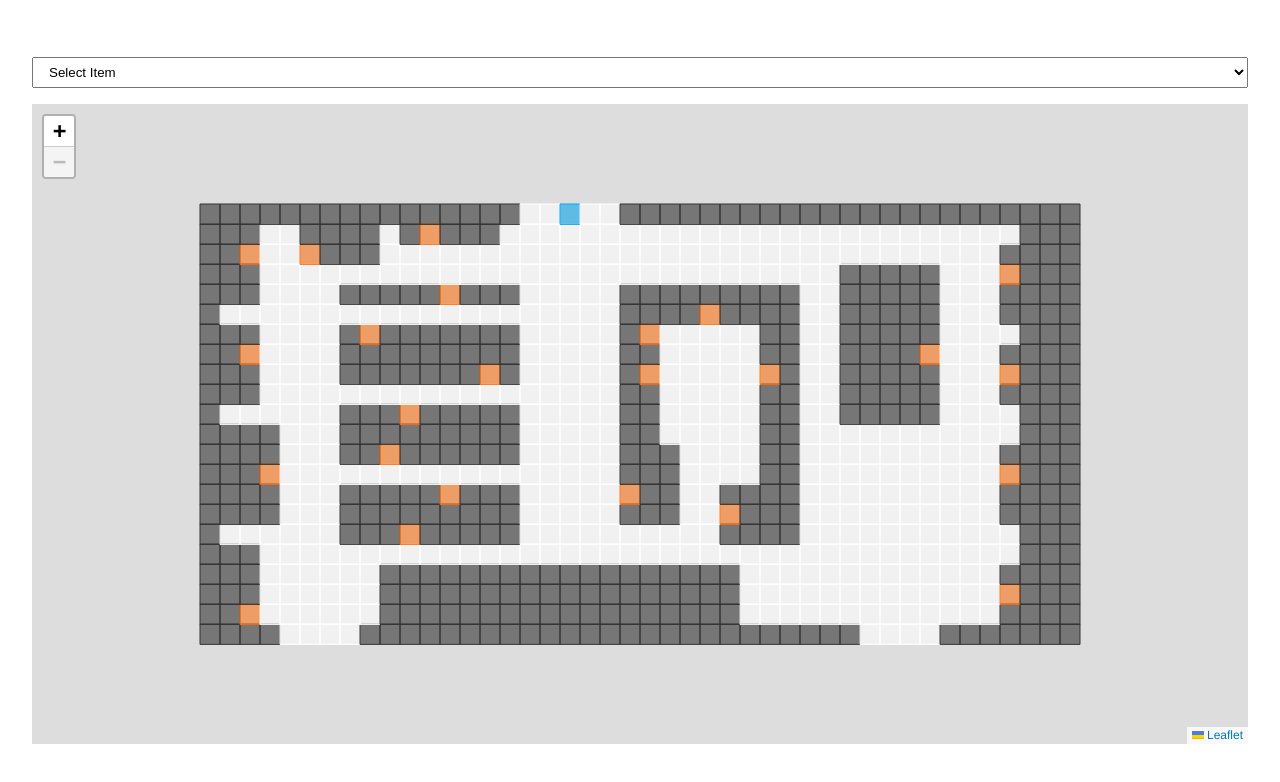
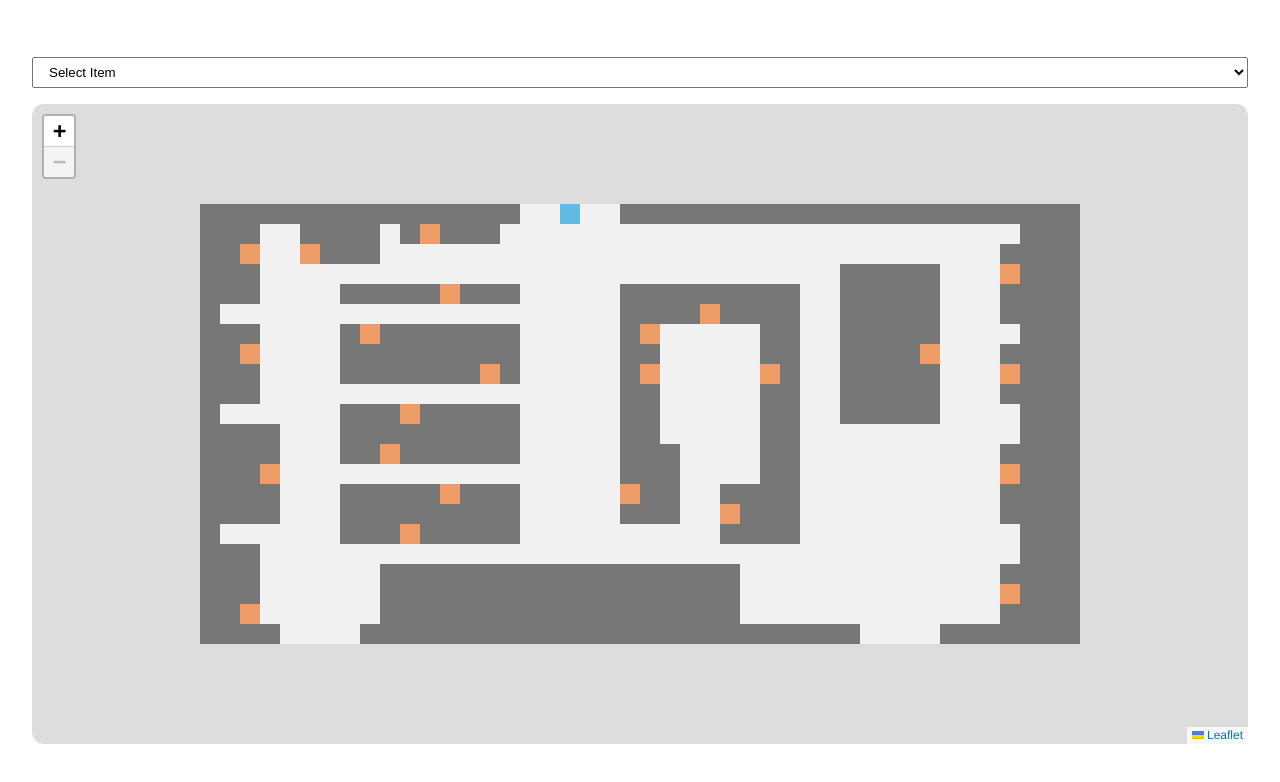
Before and after one commit to rishikumar-effi/factory-navigation, a React (Vite) app: page / in a window 1280 px wide. Shown: the top 782 px of the page. Built offline with nearby package versions, Linux system fonts and the light colour scheme.

Commit message:
Changed for of intiailGrid

```diff
--- a/src/App.css
+++ b/src/App.css
@@ -6,38 +6,7 @@
   text-align: center;
 }
 
-.logo {
-  height: 6em;
-  padding: 1.5em;
-  will-change: filter;
-  transition: filter 300ms;
+.leaflet-interactive{
+  stroke-width: 0;
+  stroke: transparent;
 }
-.logo:hover {
-  filter: drop-shadow(0 0 2em #646cffaa);
-}
-.logo.react:hover {
-  filter: drop-shadow(0 0 2em #61dafbaa);
-}
-
-@keyframes logo-spin {
-  from {
-    transform: rotate(0deg);
-  }
-  to {
-    transform: rotate(360deg);
-  }
-}
-
-@media (prefers-reduced-motion: no-preference) {
-  a:nth-of-type(2) .logo {
-    animation: logo-spin infinite 20s linear;
-  }
-}
-
-.card {
-  padding: 2em;
-}
-
-.read-the-docs {
-  color: #888;
-}
--- a/src/StorePathFinder.jsx
+++ b/src/StorePathFinder.jsx
@@ -13,8 +13,8 @@ const GridLayer = ({ grid, startPos, paths, itemsDatabase, onCellClick }) => {
         row.map((cell, y) => {
           const isStart = startPos.x === x && startPos.y === y;
           const isPath = paths.some((p) => p.x === x && p.y === y);
-          const isItem = Object.values(itemsDatabase).some(
-            (i) => i.coOrds.x === x && i.coOrds.y === y
+          const isItem = itemsDatabase.some(
+            ({ coOrds }) => coOrds.x === x && coOrds.y === y
           );
 
           let color = "#fff";
@@ -51,12 +51,12 @@ const StorePathfinderMap = () => {
       1, 1, 1, 1, 1, 1, 1, 1, 0, 0, 0, 0, 1, 1, 1, 1, 1, 1, 1,
     ],
     [
-      1, 1, 2, 0, 0, 0, 0, 0, 0, 1, 1, 1, 1, 1, 1, 1, 1, 1, 1, 1, 1, 1, 1, 1, 1,
+      1, 1, 101, 0, 0, 0, 0, 0, 0, 1, 1, 1, 1, 1, 1, 1, 1, 1, 1, 1, 1, 1, 1, 1, 1,
       1, 1, 0, 0, 0, 0, 0, 0, 0, 0, 0, 0, 0, 0, 0, 1, 1, 1, 1,
     ],
     [
       1, 1, 1, 0, 0, 0, 0, 0, 0, 1, 1, 1, 1, 1, 1, 1, 1, 1, 1, 1, 1, 1, 1, 1, 1,
-      1, 1, 0, 0, 0, 0, 0, 0, 0, 0, 0, 0, 0, 0, 0, 2, 1, 1, 1,
+      1, 1, 0, 0, 0, 0, 0, 0, 0, 0, 0, 0, 0, 0, 0, 124, 1, 1, 1,
     ],
     [
       1, 1, 1, 0, 0, 0, 0, 0, 0, 1, 1, 1, 1, 1, 1, 1, 1, 1, 1, 1, 1, 1, 1, 1, 1,
@@ -67,23 +67,23 @@ const StorePathfinderMap = () => {
       0, 0, 0, 0, 0, 0, 0, 0, 0, 0, 0, 0, 0, 0, 0, 0, 1, 1, 1,
     ],
     [
-      1, 0, 0, 0, 0, 0, 0, 1, 1, 1, 2, 1, 1, 1, 1, 1, 0, 0, 0, 0, 0, 0, 0, 0, 0,
+      1, 0, 0, 0, 0, 0, 0, 1, 1, 1, 115, 1, 1, 1, 1, 1, 0, 0, 0, 0, 0, 0, 0, 0, 0,
       0, 1, 1, 1, 1, 0, 0, 0, 0, 0, 0, 0, 0, 0, 0, 0, 1, 1, 1,
     ],
     [
       1, 1, 1, 1, 0, 0, 0, 1, 1, 1, 1, 1, 1, 1, 1, 1, 0, 0, 0, 0, 0, 1, 1, 1, 0,
-      0, 2, 1, 1, 1, 0, 0, 0, 0, 0, 0, 0, 0, 0, 0, 1, 1, 1, 1,
+      0, 119, 1, 1, 1, 0, 0, 0, 0, 0, 0, 0, 0, 0, 0, 1, 1, 1, 1,
     ],
     [
-      1, 1, 1, 1, 0, 0, 0, 1, 1, 1, 1, 1, 2, 1, 1, 1, 0, 0, 0, 0, 0, 2, 1, 1, 0,
+      1, 1, 1, 1, 0, 0, 0, 1, 1, 1, 1, 1, 112, 1, 1, 1, 0, 0, 0, 0, 0, 113, 1, 1, 0,
       0, 1, 1, 1, 1, 0, 0, 0, 0, 0, 0, 0, 0, 0, 0, 1, 1, 1, 1,
     ],
     [
-      1, 1, 1, 2, 0, 0, 0, 0, 0, 0, 0, 0, 0, 0, 0, 0, 0, 0, 0, 0, 0, 1, 1, 1, 0,
-      0, 0, 0, 1, 1, 0, 0, 0, 0, 0, 0, 0, 0, 0, 0, 2, 1, 1, 1,
+      1, 1, 1, 102, 0, 0, 0, 0, 0, 0, 0, 0, 0, 0, 0, 0, 0, 0, 0, 0, 0, 1, 1, 1, 0,
+      0, 0, 0, 1, 1, 0, 0, 0, 0, 0, 0, 0, 0, 0, 0, 123, 1, 1, 1,
     ],
     [
-      1, 1, 1, 1, 0, 0, 0, 1, 1, 2, 1, 1, 1, 1, 1, 1, 0, 0, 0, 0, 0, 1, 1, 1, 0,
+      1, 1, 1, 1, 0, 0, 0, 1, 1, 111, 1, 1, 1, 1, 1, 1, 0, 0, 0, 0, 0, 1, 1, 1, 0,
       0, 0, 0, 1, 1, 0, 0, 0, 0, 0, 0, 0, 0, 0, 0, 1, 1, 1, 1,
     ],
     [
@@ -91,7 +91,7 @@ const StorePathfinderMap = () => {
       0, 0, 0, 1, 1, 0, 0, 0, 0, 0, 0, 0, 0, 0, 0, 0, 1, 1, 1,
     ],
     [
-      1, 0, 0, 0, 0, 0, 0, 1, 1, 1, 2, 1, 1, 1, 1, 1, 0, 0, 0, 0, 0, 1, 1, 0, 0,
+      1, 0, 0, 0, 0, 0, 0, 1, 1, 1, 110, 1, 1, 1, 1, 1, 0, 0, 0, 0, 0, 1, 1, 0, 0,
       0, 0, 0, 1, 1, 0, 0, 1, 1, 1, 1, 1, 0, 0, 0, 0, 1, 1, 1,
     ],
     [
@@ -99,35 +99,35 @@ const StorePathfinderMap = () => {
       0, 0, 0, 1, 1, 0, 0, 1, 1, 1, 1, 1, 0, 0, 0, 1, 1, 1, 1,
     ],
     [
-      1, 1, 1, 0, 0, 0, 0, 1, 1, 1, 1, 1, 1, 1, 2, 1, 0, 0, 0, 0, 0, 1, 2, 0, 0,
-      0, 0, 0, 2, 1, 0, 0, 1, 1, 1, 1, 1, 0, 0, 0, 2, 1, 1, 1,
+      1, 1, 1, 0, 0, 0, 0, 1, 1, 1, 1, 1, 1, 1, 109, 1, 0, 0, 0, 0, 0, 1, 114, 0, 0,
+      0, 0, 0, 118, 1, 0, 0, 1, 1, 1, 1, 1, 0, 0, 0, 122, 1, 1, 1,
     ],
     [
-      1, 1, 2, 0, 0, 0, 0, 1, 1, 1, 1, 1, 1, 1, 1, 1, 0, 0, 0, 0, 0, 1, 1, 0, 0,
-      0, 0, 0, 1, 1, 0, 0, 1, 1, 1, 1, 2, 0, 0, 0, 1, 1, 1, 1,
+      1, 1, 103, 0, 0, 0, 0, 1, 1, 1, 1, 1, 1, 1, 1, 1, 0, 0, 0, 0, 0, 1, 1, 0, 0,
+      0, 0, 0, 1, 1, 0, 0, 1, 1, 1, 1, 120, 0, 0, 0, 1, 1, 1, 1,
     ],
     [
-      1, 1, 1, 0, 0, 0, 0, 1, 2, 1, 1, 1, 1, 1, 1, 1, 0, 0, 0, 0, 0, 1, 2, 0, 0,
+      1, 1, 1, 0, 0, 0, 0, 1, 108, 1, 1, 1, 1, 1, 1, 1, 0, 0, 0, 0, 0, 1, 116, 0, 0,
       0, 0, 0, 1, 1, 0, 0, 1, 1, 1, 1, 1, 0, 0, 0, 0, 1, 1, 1,
     ],
     [
       1, 0, 0, 0, 0, 0, 0, 0, 0, 0, 0, 0, 0, 0, 0, 0, 0, 0, 0, 0, 0, 1, 1, 1, 1,
-      2, 1, 1, 1, 1, 0, 0, 1, 1, 1, 1, 1, 0, 0, 0, 1, 1, 1, 1,
+      117, 1, 1, 1, 1, 0, 0, 1, 1, 1, 1, 1, 0, 0, 0, 1, 1, 1, 1,
     ],
     [
-      1, 1, 1, 0, 0, 0, 0, 1, 1, 1, 1, 1, 2, 1, 1, 1, 0, 0, 0, 0, 0, 1, 1, 1, 1,
+      1, 1, 1, 0, 0, 0, 0, 1, 1, 1, 1, 1, 107, 1, 1, 1, 0, 0, 0, 0, 0, 1, 1, 1, 1,
       1, 1, 1, 1, 1, 0, 0, 1, 1, 1, 1, 1, 0, 0, 0, 1, 1, 1, 1,
     ],
     [
       1, 1, 1, 0, 0, 0, 0, 0, 0, 0, 0, 0, 0, 0, 0, 0, 0, 0, 0, 0, 0, 0, 0, 0, 0,
-      0, 0, 0, 0, 0, 0, 0, 1, 1, 1, 1, 1, 0, 0, 0, 2, 1, 1, 1,
+      0, 0, 0, 0, 0, 0, 0, 1, 1, 1, 1, 1, 0, 0, 0, 121, 1, 1, 1,
     ],
     [
-      1, 1, 2, 0, 0, 2, 1, 1, 1, 0, 0, 0, 0, 0, 0, 0, 0, 0, 0, 0, 0, 0, 0, 0, 0,
+      1, 1, 104, 0, 0, 105, 1, 1, 1, 0, 0, 0, 0, 0, 0, 0, 0, 0, 0, 0, 0, 0, 0, 0, 0,
       0, 0, 0, 0, 0, 0, 0, 0, 0, 0, 0, 0, 0, 0, 0, 1, 1, 1, 1,
     ],
     [
-      1, 1, 1, 0, 0, 1, 1, 1, 1, 0, 1, 2, 1, 1, 1, 0, 0, 0, 0, 0, 0, 0, 0, 0, 0,
+      1, 1, 1, 0, 0, 1, 1, 1, 1, 0, 1, 106, 1, 1, 1, 0, 0, 0, 0, 0, 0, 0, 0, 0, 0,
       0, 0, 0, 0, 0, 0, 0, 0, 0, 0, 0, 0, 0, 0, 0, 0, 1, 1, 1,
     ],
     [
@@ -135,33 +135,35 @@ const StorePathfinderMap = () => {
       1, 1, 1, 1, 1, 1, 1, 1, 1, 1, 1, 1, 1, 1, 1, 1, 1, 1, 1,
     ],
   ];
+
   const [grid] = useState(initialGrid);
-  const itemsDatabase = {
-    1: { productName: "Beer", coOrds: { x: 1, y: 2 } },
-    2: { productName: "Frozen Goods", coOrds: { x: 8, y: 3 } },
-    3: { productName: "Ice", coOrds: { x: 14, y: 2 } },
-    4: { productName: "Household", coOrds: { x: 19, y: 2 } },
-    5: { productName: "ATM", coOrds: { x: 19, y: 5 } },
-    6: { productName: "Lotto", coOrds: { x: 20, y: 11 } },
-    7: { productName: "Seasonal", coOrds: { x: 17, y: 12 } },
-    8: { productName: "Medical/Health", coOrds: { x: 15, y: 8 } },
-    9: { productName: "Candy", coOrds: { x: 13, y: 14 } },
-    10: { productName: "Jerky & Nuts", coOrds: { x: 11, y: 10 } },
-    11: { productName: "Chips", coOrds: { x: 9, y: 9 } },
-    12: { productName: "Breakfast", coOrds: { x: 7, y: 12 } },
-    13: { productName: "Dry Goods", coOrds: { x: 7, y: 21 } },
-    14: { productName: "Specials", coOrds: { x: 13, y: 22 } },
-    15: { productName: "Roller Grill", coOrds: { x: 5, y: 10 } },
-    16: { productName: "POS", coOrds: { x: 15, y: 22 } },
-    17: { productName: "Hot Food", coOrds: { x: 16, y: 25 } },
-    18: { productName: "Magazines", coOrds: { x: 13, y: 28 } },
-    19: { productName: "Automotive", coOrds: { x: 6, y: 26 } },
-    20: { productName: "Tobacco Products", coOrds: { x: 14, y: 36 } },
-    21: { productName: "Condiments", coOrds: { x: 18, y: 40 } },
-    22: { productName: "Coffee Bar", coOrds: { x: 13, y: 40 } },
-    23: { productName: "Frozen Beverages", coOrds: { x: 8, y: 40 } },
-    24: { productName: "Soft Drinks", coOrds: { x: 2, y: 40 } },
-  };
+  const itemsDatabase = [
+    { productId: 101, productName: "Beer", coOrds: { x: 1, y: 2 } },
+    { productId: 102, productName: "Frozen Goods", coOrds: { x: 8, y: 3 } },
+    { productId: 103, productName: "Ice", coOrds: { x: 14, y: 2 } },
+    { productId: 104, productName: "Household", coOrds: { x: 19, y: 2 } },
+    { productId: 105, productName: "ATM", coOrds: { x: 19, y: 5 } },
+    { productId: 106, productName: "Lotto", coOrds: { x: 20, y: 11 } },
+    { productId: 107, productName: "Seasonal", coOrds: { x: 17, y: 12 } },
+    { productId: 108, productName: "Medical/Health", coOrds: { x: 15, y: 8 } },
+    { productId: 109, productName: "Candy", coOrds: { x: 13, y: 14 } },
+    { productId: 110, productName: "Jerky & Nuts", coOrds: { x: 11, y: 10 } },
+    { productId: 111, productName: "Chips", coOrds: { x: 9, y: 9 } },
+    { productId: 112, productName: "Breakfast", coOrds: { x: 7, y: 12 } },
+    { productId: 113, productName: "Dry Goods", coOrds: { x: 7, y: 21 } },
+    { productId: 114, productName: "Specials", coOrds: { x: 13, y: 22 } },
+    { productId: 115, productName: "Roller Grill", coOrds: { x: 5, y: 10 } },
+    { productId: 116, productName: "POS", coOrds: { x: 15, y: 22 } },
+    { productId: 117, productName: "Hot Food", coOrds: { x: 16, y: 25 } },
+    { productId: 118, productName: "Magazines", coOrds: { x: 13, y: 28 } },
+    { productId: 119, productName: "Automotive", coOrds: { x: 6, y: 26 } },
+    { productId: 120, productName: "Tobacco Products", coOrds: { x: 14, y: 36 } },
+    { productId: 121, productName: "Condiments", coOrds: { x: 18, y: 40 } },
+    { productId: 122, productName: "Coffee Bar", coOrds: { x: 13, y: 40 } },
+    { productId: 123, productName: "Frozen Beverages", coOrds: { x: 8, y: 40 } },
+    { productId: 124, productName: "Soft Drinks", coOrds: { x: 2, y: 40 } },
+  ];
+
   const [startPos, setStartPos] = useState({ x: 21, y: 18 });
   const [paths, setPaths] = useState([]);
   const [selectedItem, setSelectedItem] = useState("");
@@ -173,17 +175,17 @@ const StorePathfinderMap = () => {
   });
 
   const findPath = useCallback(() => {
-    if (!selectedItem || !itemsDatabase[selectedItem]) return;
+    const selectedProduct = itemsDatabase.filter(item => item.productId === +selectedItem);
 
-    const { coOrds } = itemsDatabase[selectedItem];
+    if (!selectedItem || selectedProduct.length === 0) return;
 
-    const tempGrid = grid.map((row, x) =>
-      row.map((cell, y) =>
-        cell === 1 || (cell === 2 && !(x === coOrds.x && y === coOrds.y))
-          ? 1
-          : 0
-      )
-    );
+    const { productId, productName, coOrds } = selectedProduct[0];
+
+    console.log(productName);
+
+    initialGrid[coOrds.x][coOrds.y] = productId;
+
+    const tempGrid = grid.map((row) => row.map((cell) => cell === 1 ? 1 : 0));
 
     pathfinder.setGrid(tempGrid);
 
@@ -202,6 +204,7 @@ const StorePathfinderMap = () => {
   }, [selectedItem, startPos]);
 
   const handleCellClick = (x, y) => {
+    console.log(x, y);
     if (grid[x][y] !== 1 && grid[x][y] !== 2) {
       setStartPos({ x, y });
       setPaths([]);
@@ -209,16 +212,16 @@ const StorePathfinderMap = () => {
   };
 
   return (
-    <div style={{height: '100%', display: 'flex', flexDirection: 'column', gap: '1em'}}>
+    <div style={{ height: '100%', display: 'flex', flexDirection: 'column', gap: '1em' }}>
       <select
         onChange={(e) => setSelectedItem(e.target.value)}
         value={selectedItem}
-        style={{minHeight: '30px', padding: '6px 12px'}}
+        style={{ minHeight: '30px', padding: '6px 12px' }}
       >
         <option value="">Select Item</option>
-        {Object.entries(itemsDatabase).map(([key, val]) => (
-          <option key={key} value={key}>
-            {val.productName}
+        {itemsDatabase.map(({ productId, productName }) => (
+          <option key={productId} value={productId}>
+            {productName}
           </option>
         ))}
       </select>
@@ -230,7 +233,7 @@ const StorePathfinderMap = () => {
           (grid[0].length * CELL_SIZE) / 2,
         ]}
         zoom={-1}
-        style={{ height: "80vh", width: "100%" }}
+        style={{ height: "80vh", width: "100%", borderRadius: '1em' }}
         maxBounds={[
           [0, 0],
           [grid.length * CELL_SIZE, grid[0].length * CELL_SIZE],
@@ -243,7 +246,6 @@ const StorePathfinderMap = () => {
           paths={paths}
           itemsDatabase={itemsDatabase}
           onCellClick={handleCellClick}
-          style={{borderRadius: '1em'}}
         />
       </MapContainer>
     </div>
```
